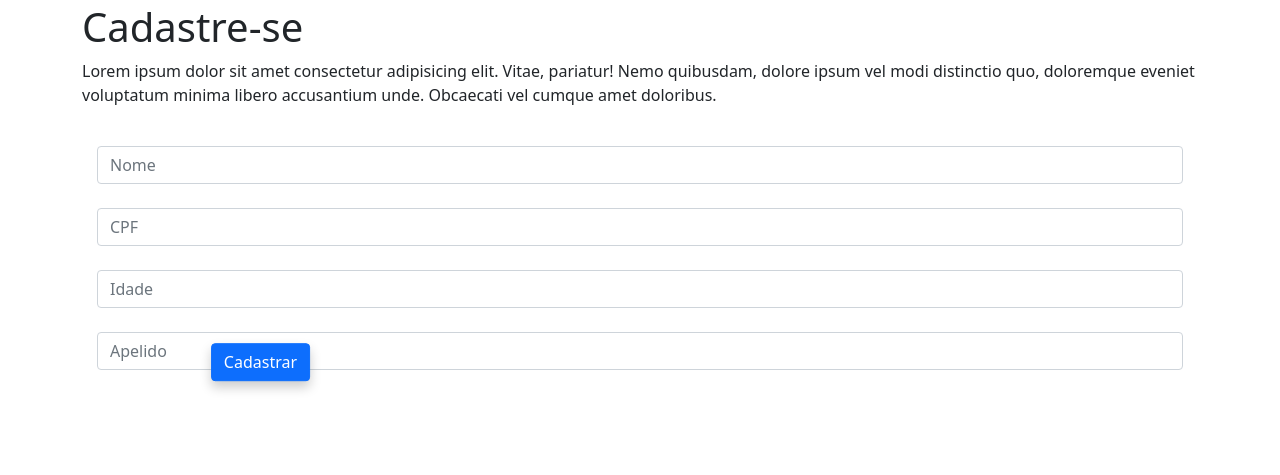
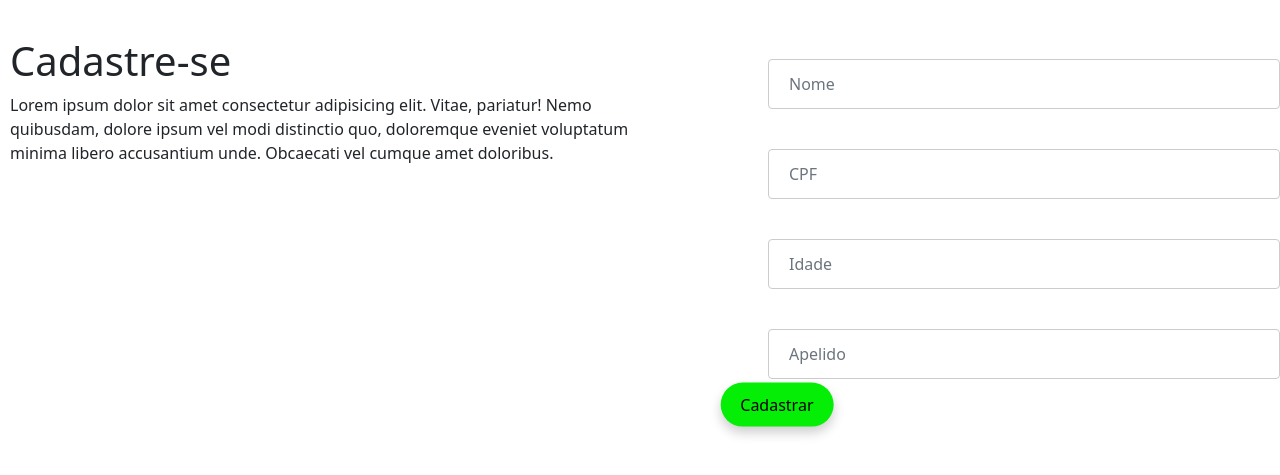
Before and after one commit to PC-Pedro/Comunicacao, a PHP site: the page made by View/cadastro/pessoa/index.php in a window 1280 px wide. Shown: the part 53-528 px from the top of the page. Run offline with PHP 8.4, Linux system fonts and the light colour scheme; the template is opened without the code that fills it, so the values that code supplies are empty; some libraries are stand-ins or nearby versions.

Commit message:
#main# implementando interface e códigos ao cadastro pessoas

```diff
--- a/View/cadastro/pessoa/index.php
+++ b/View/cadastro/pessoa/index.php
@@ -1,9 +1,11 @@
 
   <selection>
+    <div id="descricao">
   <h1>Cadastre-se</h1>
 
   Lorem ipsum dolor sit amet consectetur adipisicing elit. Vitae, pariatur! Nemo quibusdam, dolore ipsum vel modi distinctio quo, doloremque eveniet voluptatum minima libero accusantium unde. Obcaecati vel cumque amet doloribus.
-<div>
+    </div>
+<div id="form">
   <form>
     <label for="Nome" class="col-sm-2 col-form-label"></label>
       <input type="text" class="form-control" id="nome" placeholder="Nome">
@@ -12,49 +14,69 @@
       <label for="Idade" class="col-sm-2 col-form-label"></label>
       <input type="number" class="form-control" id="idade" placeholder="Idade">
       <label for="Apelido" class="col-sm-2 col-form-label"></label>
-      <input type="text" class="form-control" id="Apelido" placeholder="Apelido">
-  <button type="submit" class="btn btn-primary">Cadastrar</button>
+      <input type="text" class="form-control" id="Apelido" size="50" maxlength="30" placeholder="Apelido">
+  <button type="submit" class="botão">Cadastrar</button>
 </form>
 </div>
   <style>
+    div#descricao{
+      padding: 10px;
+  position: absolute;
+  top: 10%;
+  right:50%;
+}
 
-    form{
+div#form{
+  position: absolute;
+  top: 10%;
+  left:60%;
+}
+    form class{
       background-color: rgb(255, 255, 255);
     padding: 15px;
     border-radius: 10px;
 }
 
-form label {
+form label{
     display: block;
     width: fit-content;
-    font-size: 0.8em;
+    font-size: 1em;
     font-weight: 100;
     background-color: rgb(255, 255, 255);
-    padding: 3px 7px;
+    padding: 20px px;
     margin-top: 10px;
     margin-bottom: 0px;
     border-radius: 5px;
 }
 
-input[type=button], button {
-    padding: 10px 20px;
+button {
+  padding: 10px 20px;
     font-size: 16px;
-    background-color: rgb(5, 225,5);
+    background-color: rgb(5, 238, 5);
     color: #000000;
     border: none;
+    float: center;
     border-radius: 30px;
     cursor: pointer;
     text-decoration: none;
     box-shadow: 0 6px 12px rgba(0, 0, 0, 0.2);
     transition: backgroud 0.3s, box-shadow 0.3s, transform 0.3s;
     position: absolute;
-    top: 50%;
-    right:75%;
+    top:100%;
+    right:85%;
     transform: translate(-10%, -10%);
+    }
+
+    input[type=text], [type=number], select, input[type=date], input[type=date], input[type=datetime], input[type=email], input[type=month], input[type=password], input[type=range], input[type=tel], input[type=time], input[type=week] {
+    width: 100%;
+    padding: 12px 20px;
+    font-size: 1em;
+    margin: 8px 0;
+    display: inline-block;
+    border: 1px solid #ccc;
+    border-radius: 4px;
+    box-sizing: border-box;
 }
-
-
-
   </style>
 
   <script>
```
